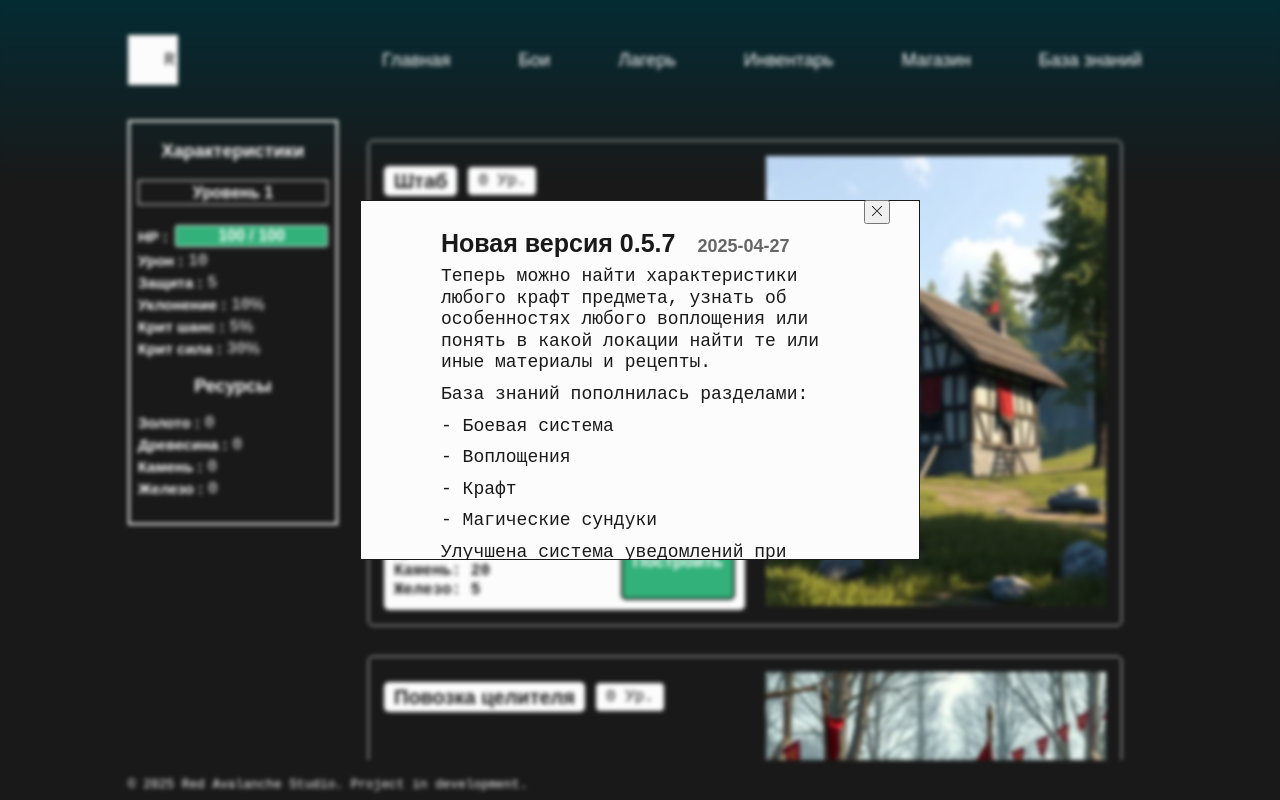
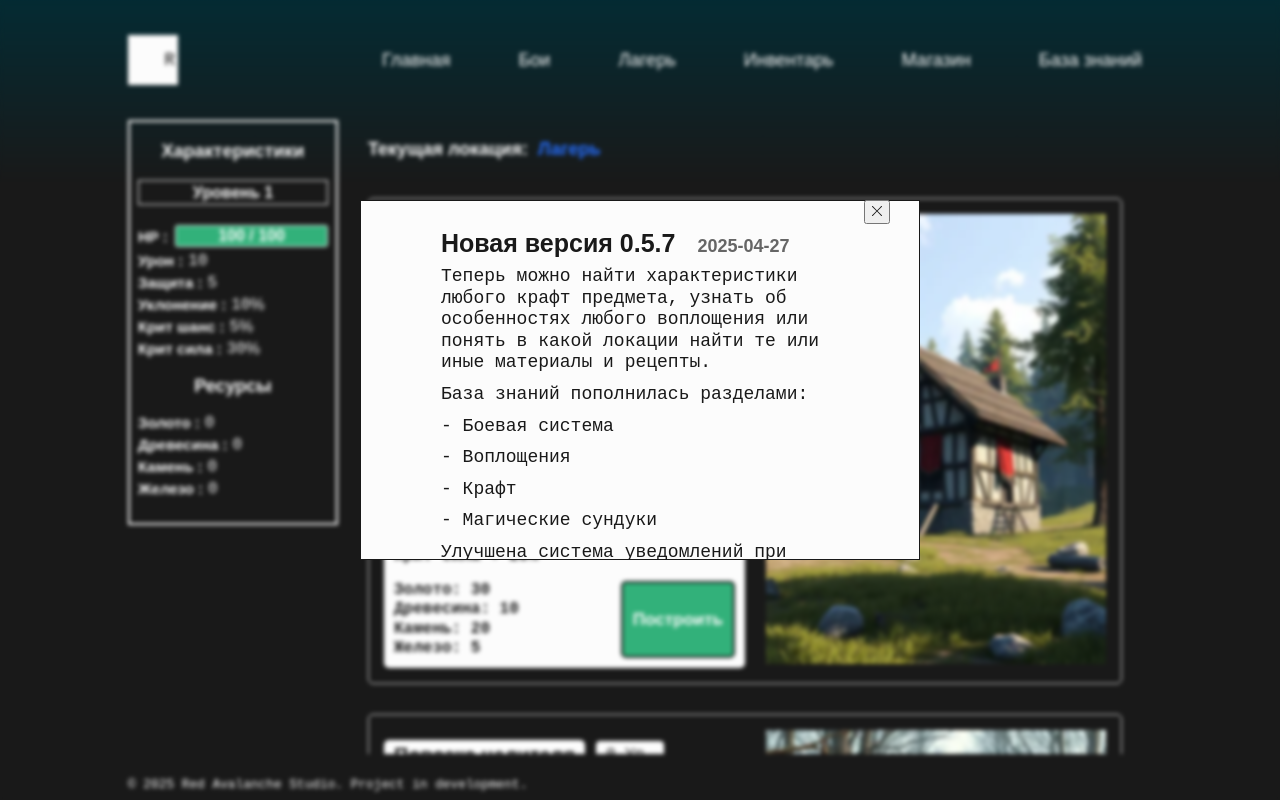
Before and after one commit to SanyaEricssonX/game-app, a Vue app: page /camp in a window 1280 px wide. Built offline with nearby package versions, Linux system fonts and the light colour scheme.

Commit message:
[ID-3] исправил работу повозки целителя. добавил ограничение на использование построек когда игрок не находится в агере

```diff
--- a/src/components/BuildingHealersCart.vue
+++ b/src/components/BuildingHealersCart.vue
@@ -1,10 +1,20 @@
 <template>
   <div class="healers_cart-container">
-    <h4 class="healers_cart__heading">Повозка целителя</h4>
-    <p class="healers_cart__info">Зарядов: {{ fountain.currentCharges }}/{{ fountain.maxCharges }}</p>
-    <p class="healers_cart__info">Восстановление: {{ fountain.rechargeRate }} зарядов каждые 5 минут</p>
+    <div class="healers_cart-desc_box">
+      <h4 class="healers_cart__heading">Повозка целителя</h4>
+      <p class="healers_cart__info">
+        Зарядов: {{ fountain.currentCharges }}/{{ fountain.maxCharges }}
+      </p>
+      <p class="healers_cart__info">
+        Восстановление: {{ fountain.rechargeRate }} зарядов каждые 5 минут
+      </p>
+    </div>
 
-    <base-button class="healers_cart__btn" @click="useCharge" :disabled="fountain.currentCharges <= 0">
+    <base-button
+      class="healers_cart__btn"
+      @click="useCharge"
+      :disabled="fountain.currentCharges <= 0"
+    >
       Восстановить здоровье
     </base-button>
   </div>
@@ -33,7 +43,8 @@ export default {
 
 <style scoped>
 .healers_cart-container {
-  width: max-content;
+  display: flex;
+  justify-content: space-between;
   padding: 15px;
   border: 2px solid var(--color-light);
   border-radius: 8px;
--- a/src/mixins/healersCart.js
+++ b/src/mixins/healersCart.js
@@ -1,4 +1,5 @@
 import { downloadData } from "@/services/downloadData";
+import store from "@/store";
 
 export default {
   data() {
@@ -96,7 +97,7 @@ export default {
     // Использовать заряд
     useCharge() {
       let playerCurrentHp = Number(localStorage.getItem("playerCurrentHp"));
-      const playerMaxHp = Number(localStorage.getItem("playerMaxHp"));
+      const playerMaxHp = Number(localStorage.getItem("playerMaxHp")) || store.state.playerMaxHp;
 
       if (this.fountain.currentCharges > 0 && playerCurrentHp < playerMaxHp) {
 
--- a/src/pages/CampPage.vue
+++ b/src/pages/CampPage.vue
@@ -1,9 +1,24 @@
 <template>
   <div class="container camp-container">
-    <div class="camp-nav" v-if="currentPosition != 0">
-      <base-button class="camp__btn" @click="currentPosition = 0"
+    <div class="camp-nav">
+      <base-button
+        class="camp__btn"
+        v-if="currentPosition != 0"
+        @click="currentPosition = 0"
         >Назад</base-button
       >
+      <div class="nav-block" v-else>
+        <div class="nav-box">
+          <h4 class="nav-box__title">Текущая локация:</h4>
+          <h4 class="nav-box__location">{{ currentLocationName }}</h4>
+        </div>
+        <base-button
+          class="nav-block__btn"
+          v-if="currentLocationName != 'Лагерь'"
+          @click="returnToCamp"
+          >Вернуться в лагерь</base-button
+        >
+      </div>
     </div>
 
     <div class="buildings-block" v-if="currentPosition == 0">
@@ -13,6 +28,16 @@
           v-for="(building, index) in currentBuildings"
           :key="index"
         >
+          <div
+            class="buildings--closed"
+            v-if="
+              building.id != 1061 && $store.state.playerCurrentLocation != 9990
+            "
+          >
+            <h4 class="buildings--closed__heading">
+              Недоступно пока вы не в лагере!
+            </h4>
+          </div>
           <div class="buildings-left_box">
             <div class="buildings-box">
               <div class="buildings-title_box">
@@ -146,6 +171,7 @@
 <script type="text/javascript">
 import { downloadData } from "@/services/downloadData";
 import camp from "@/game/camp";
+import map from "@/services/map";
 import BuildingHeadquartes from "@/components/BuildingHeadquartes";
 import BuildingHealersCart from "@/components/BuildingHealersCart";
 
@@ -161,8 +187,22 @@ export default {
       currentPosition: 0,
     };
   },
-  computed: {},
-  components: { BuildingHeadquartes, BuildingHealersCart, },
+  computed: {
+    currentLocationName() {
+      let playerCurrentLocation =
+        Number(localStorage.getItem("playerCurrentLocation")) ||
+        this.$store.state.playerCurrentLocation;
+
+      if (playerCurrentLocation != 9990) {
+        const currentLocation = map.locationList.filter(
+          (map) => map.id == playerCurrentLocation
+        );
+        return currentLocation[0].name;
+      }
+      return "Лагерь";
+    },
+  },
+  components: { BuildingHeadquartes, BuildingHealersCart },
   watch: {},
   methods: {
     updateCampData() {
@@ -222,7 +262,7 @@ export default {
           break;
         case 1061:
           this.$store.state.playerBuildings.currentLevel1 += 1;
-          localStorage.removeItem('healthFountain');
+          localStorage.removeItem("healthFountain");
           break;
         case 1062:
           this.$store.state.playerBuildings.currentLevel2 += 1;
@@ -249,6 +289,12 @@ export default {
 
       this.updateCampData();
     },
+
+    returnToCamp() {
+      this.$store.state.playerCurrentLocation = 9990;
+      localStorage.setItem("playerCurrentLocation", 9990);
+
+    }
   },
   beforeCreate() {},
   created() {
@@ -263,7 +309,7 @@ export default {
   padding: 0;
 }
 .camp-nav {
-  padding: 20px 30px;
+  padding: 20px 0 20px 30px;
 }
 .camp__btn {
   padding: 7px 10px;
@@ -274,11 +320,37 @@ export default {
   border: 1px solid var(--color-light);
   color: var(--color-light);
 }
+.nav-block {
+  display: flex;
+  justify-content: space-between;
+  align-items: center;
+}
+.nav-box {
+  display: flex;
+}
+.nav-box__title {
+  margin-right: 10px;
+}
+.nav-box__location {
+  color: var(--color-blue);
+}
+.nav-block__btn {
+  background-color: var(--color-green);
+  border: 2px solid var(--color-dark);
+  border-radius: 5px;
+  color: var(--color-light);
+  font-weight: 900;
+  font-size: 17px;
+}
+.nav-block__btn:hover {
+  background-color: var(--color-light);
+  color: var(--color-dark);
+}
 .buildings-block {
   display: flex;
   flex-direction: column;
   padding: 20px 30px;
-  height: 80vh;
+  height: 72vh;
   overflow: auto;
 }
 .buildings-list {
@@ -286,6 +358,7 @@ export default {
   flex-direction: column;
 }
 .buildings__item {
+  position: relative;
   display: flex;
   flex-direction: row;
   justify-content: space-between;
@@ -385,4 +458,21 @@ export default {
   height: 75vh;
   overflow: auto;
 }
+.buildings--closed {
+  position: absolute;
+  display: flex;
+  align-items: center;
+  justify-content: center;
+  left: 0;
+  top: 0;
+  width: 100%;
+  height: 100%;
+  background-color: rgba(128, 128, 128, 0.7);
+}
+.buildings--closed__heading {
+  padding: 10px 15px;
+  background-color: var(--color-dark);
+  border-radius: 7px;
+  color: var(--color-red);
+}
 </style>
```
